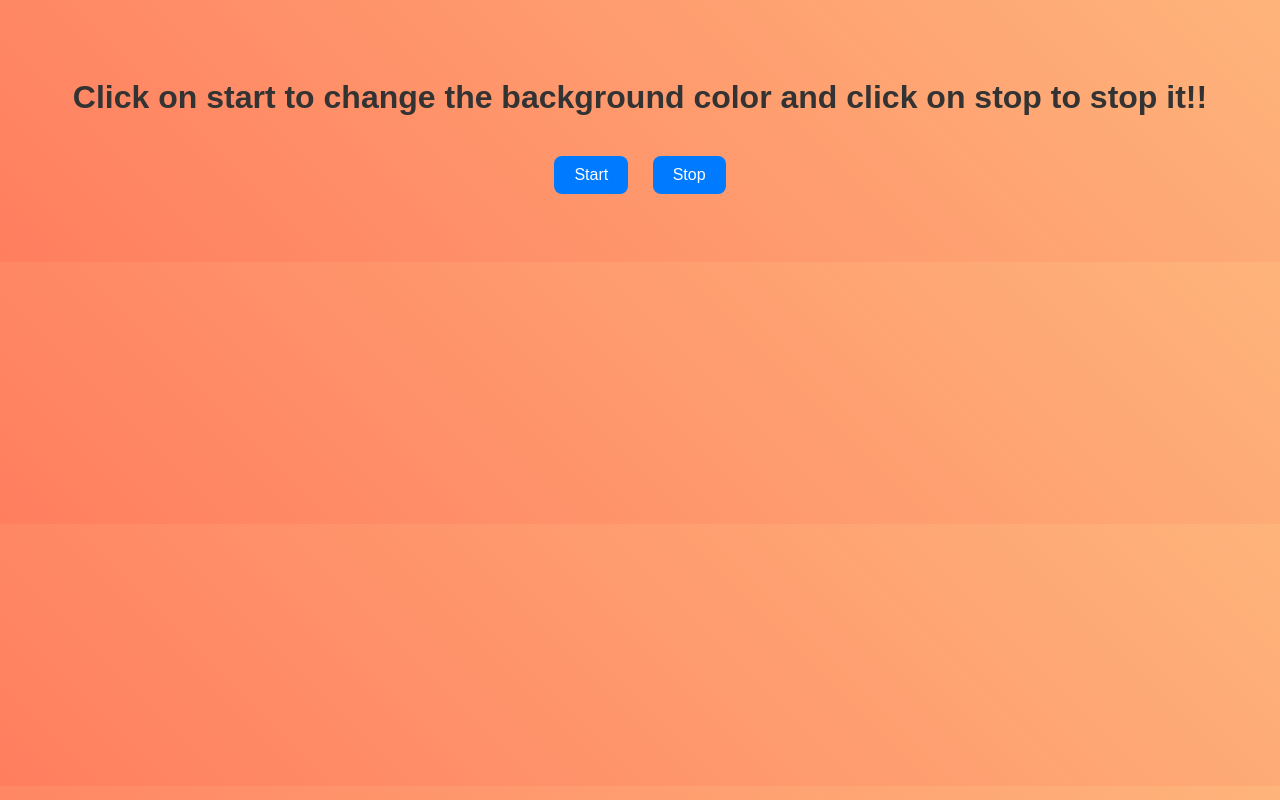
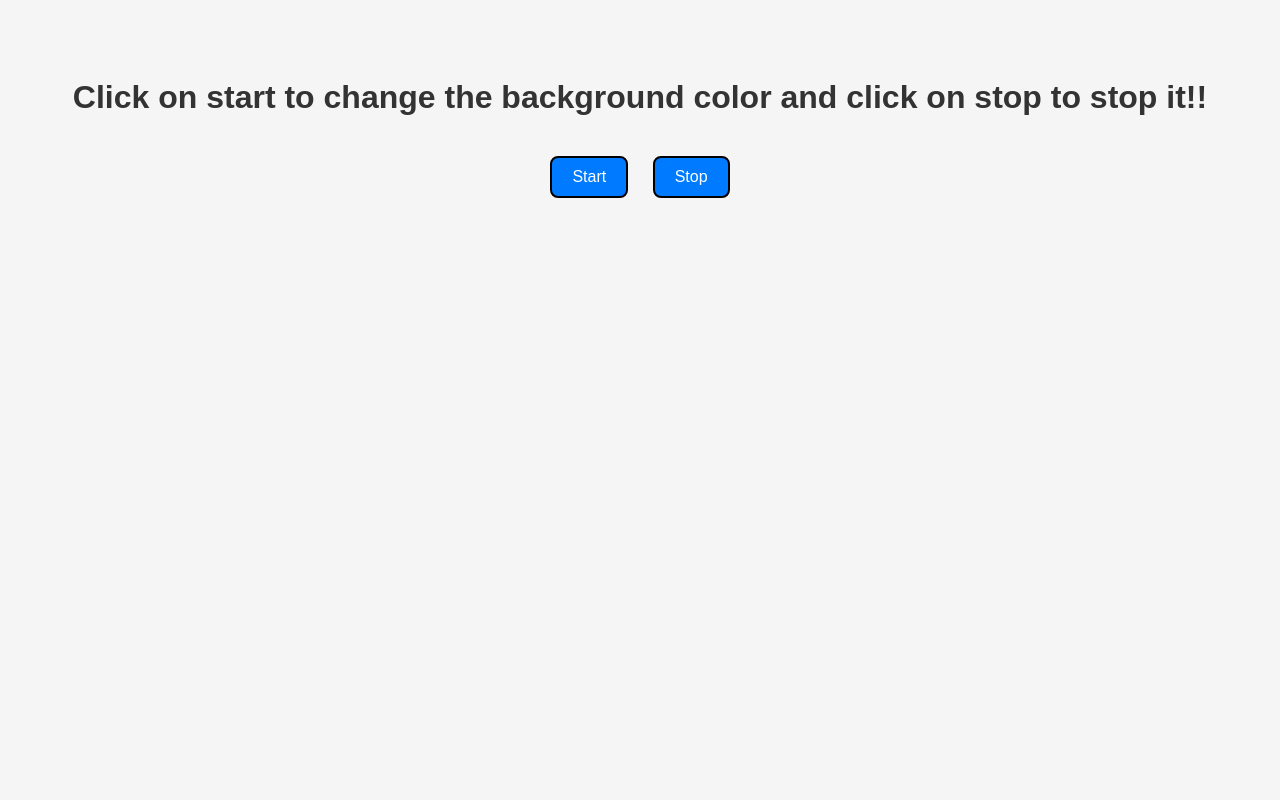
Before and after one commit to shregupta24/Unlimited_colors, a plain HTML site: page index.html in a window 1280 px wide. Drawn offline with Linux system fonts and the light colour scheme.

Commit message:
modified css

```diff
--- a/bg.css
+++ b/bg.css
@@ -1,3 +1,3 @@
-body{
-    background: linear-gradient(45deg, #ff7e5f, #feb47b);
+button{
+    border:2px solid black;
 }
--- a/style.css
+++ b/style.css
@@ -15,7 +15,6 @@ button {
     padding: 10px 20px;
     margin: 10px;
     font-size: 16px;
-    border: none;
     border-radius: 8px;
     background-color: #007BFF;
     color: white;
```
